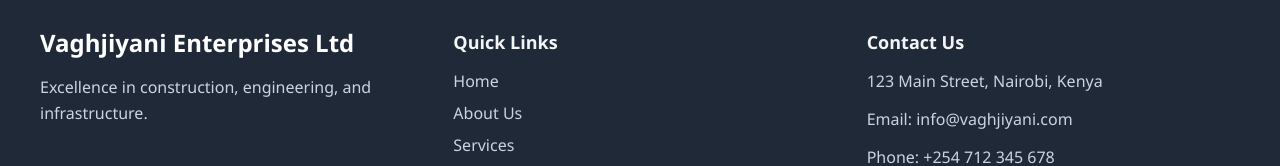
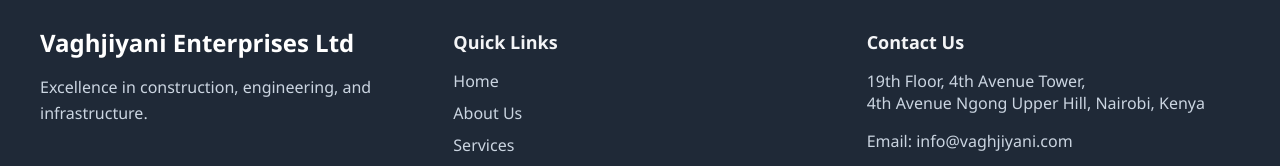
Before and after one commit to Eshhaa11/Vaghjiyani, a React (Create React App) app in the folder frontend/: page / in a window 1280 px wide. Shown: the part 4515-4681 px from the top of the page. Built offline with nearby package versions, Linux system fonts and the light colour scheme.

Commit message:
added br

```diff
--- a/frontend/src/components/footer.jsx
+++ b/frontend/src/components/footer.jsx
@@ -33,7 +33,7 @@ const Footer = () => {
         {/* Contact Info */}
         <div className="footer-contact" data-aos="fade-up" data-aos-delay="300">
           <h4>Contact Us</h4>
-          <p>123 Main Street, Nairobi, Kenya</p>
+          <p>19th Floor, 4th Avenue Tower, < br /> 4th Avenue Ngong Upper Hill, Nairobi, Kenya</p>
           <p>Email: info@vaghjiyani.com</p>
           <p>Phone: +254 712 345 678</p>
         </div>
```
